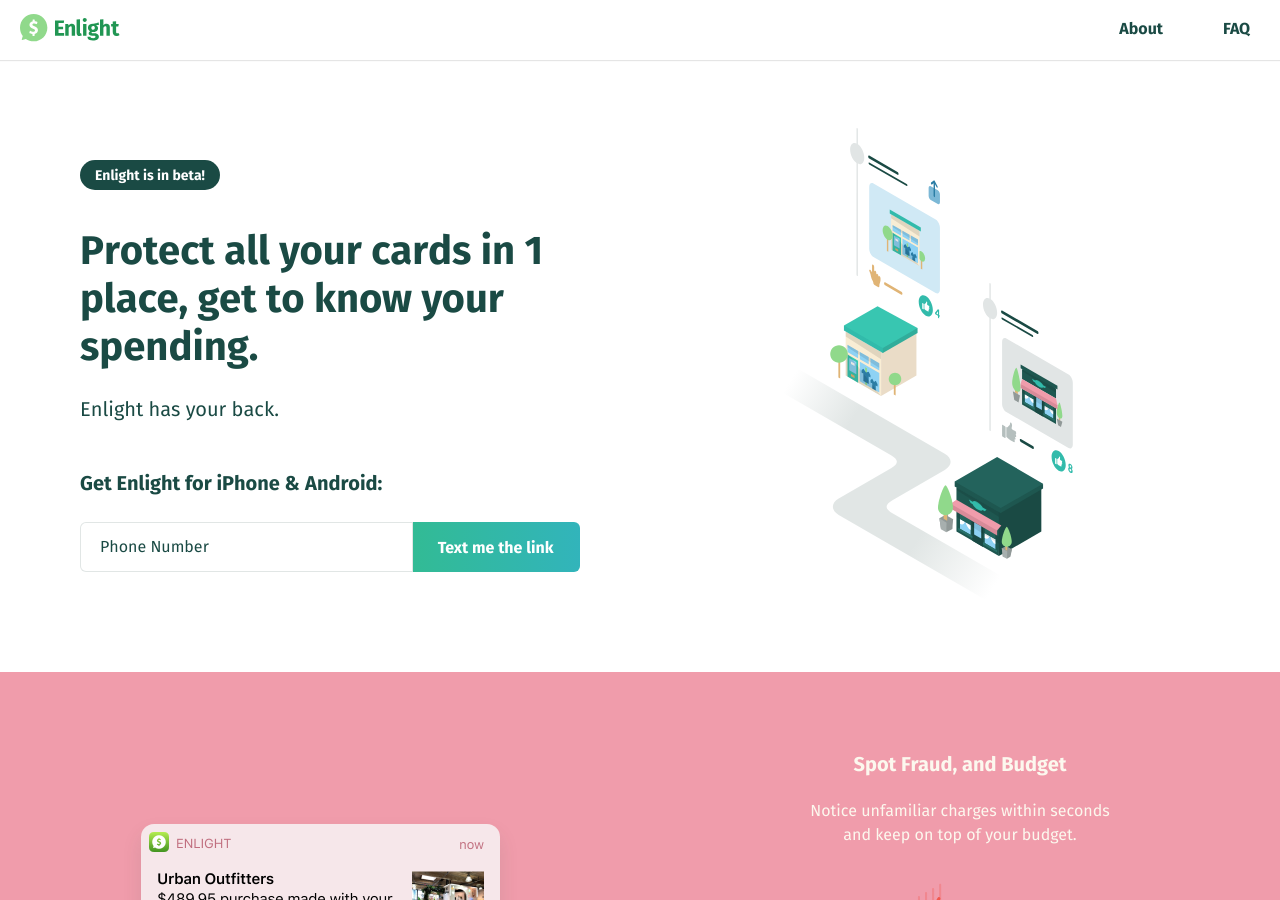
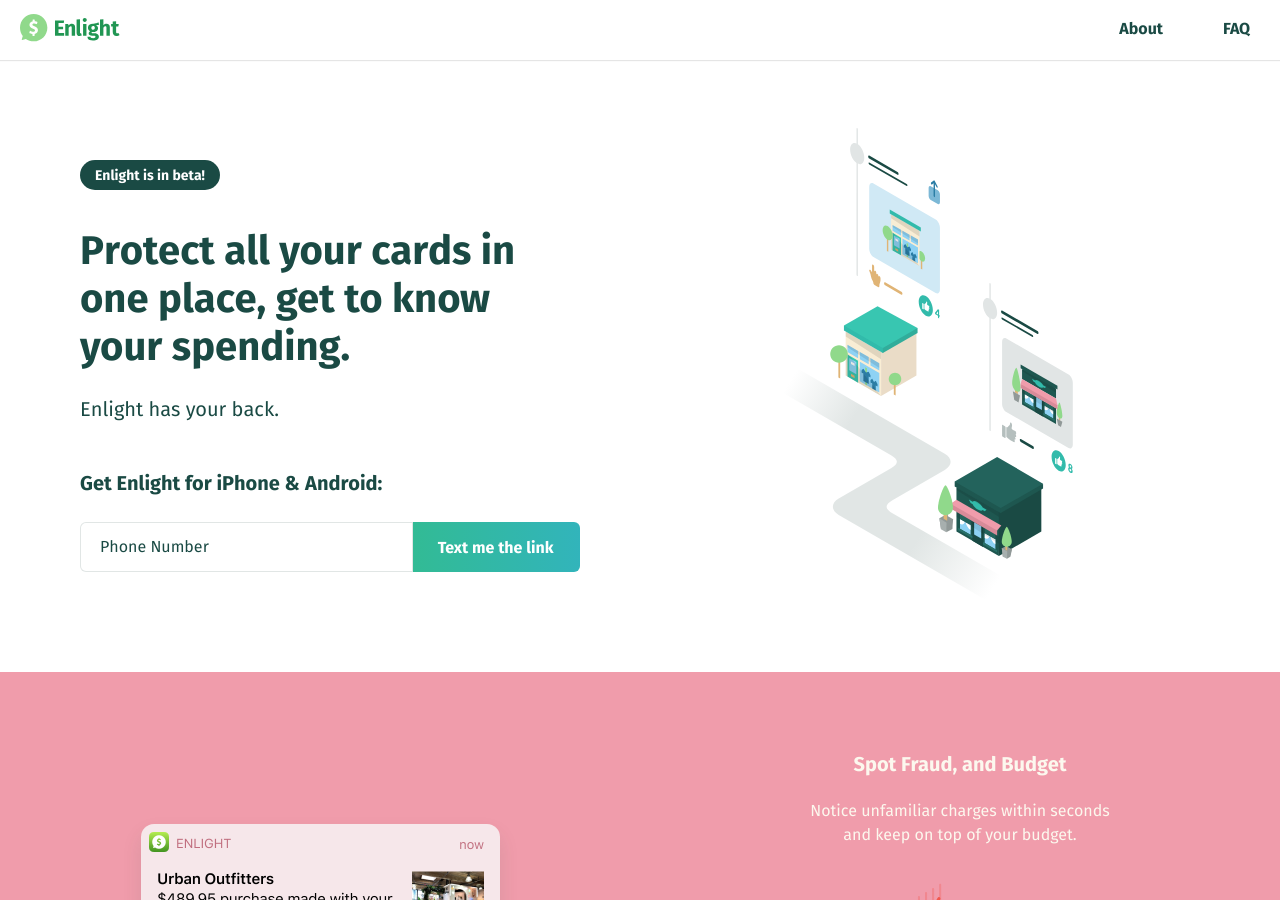
Before and after one commit to nfarina/enlight-site, a Jekyll site: the page built from index.html, in a window 1280 px wide and 900 px high. Built offline with Jekyll 4.4.1, drawn with Linux system fonts in a browser that asks for light colours; comment, search, counter and statistics services are not loaded.

Commit message:
Update index.html

```diff
--- a/index.html
+++ b/index.html
@@ -8,7 +8,7 @@
     <div class="col">
       <div class="use_your_words">
         <div class="pill">Enlight is in beta!</div>
-        <h1>Protect all your cards in 1 place, get to know your spending.</h1>
+        <h1>Protect all your cards in one place, get to know your spending.</h1>
         <p class="tag">Enlight has your back.</p>
         <div class="form_wrapper">
           <p class="get_it">Get Enlight for iPhone & Android:</p>
```
